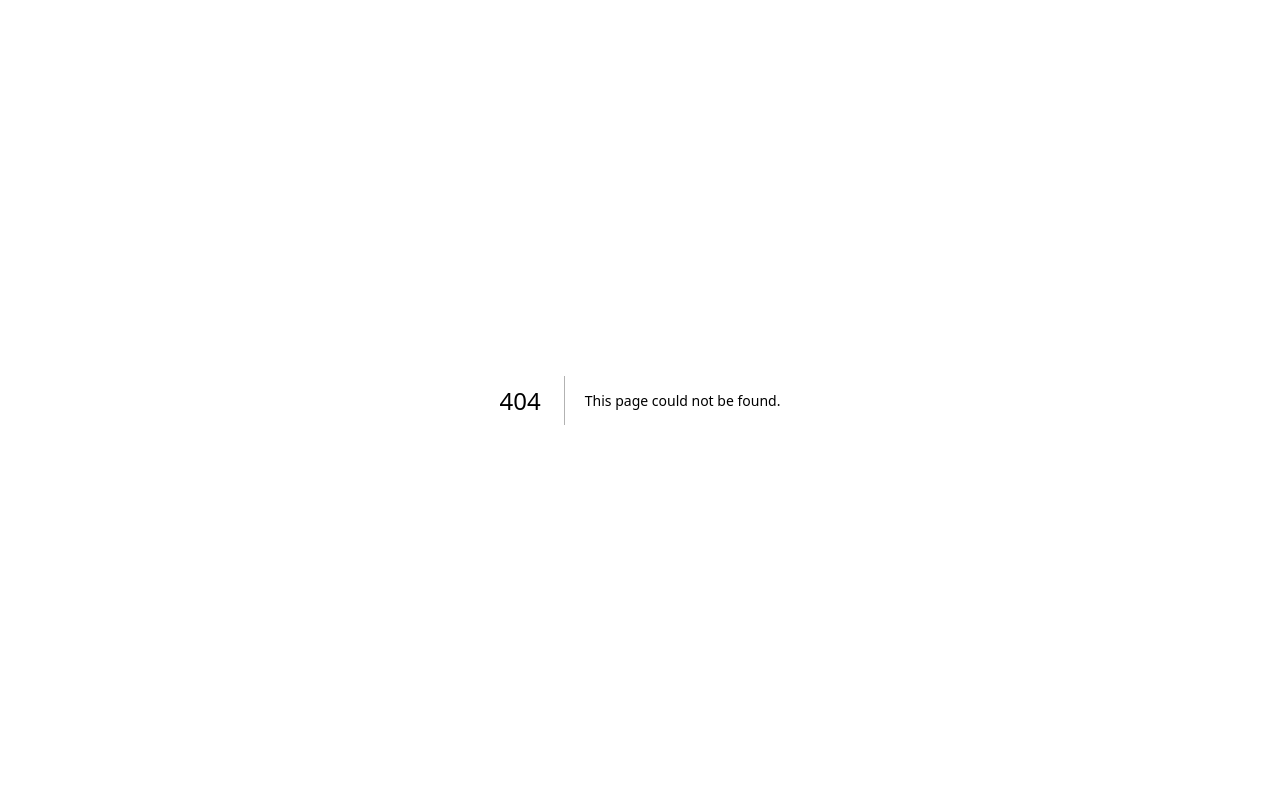
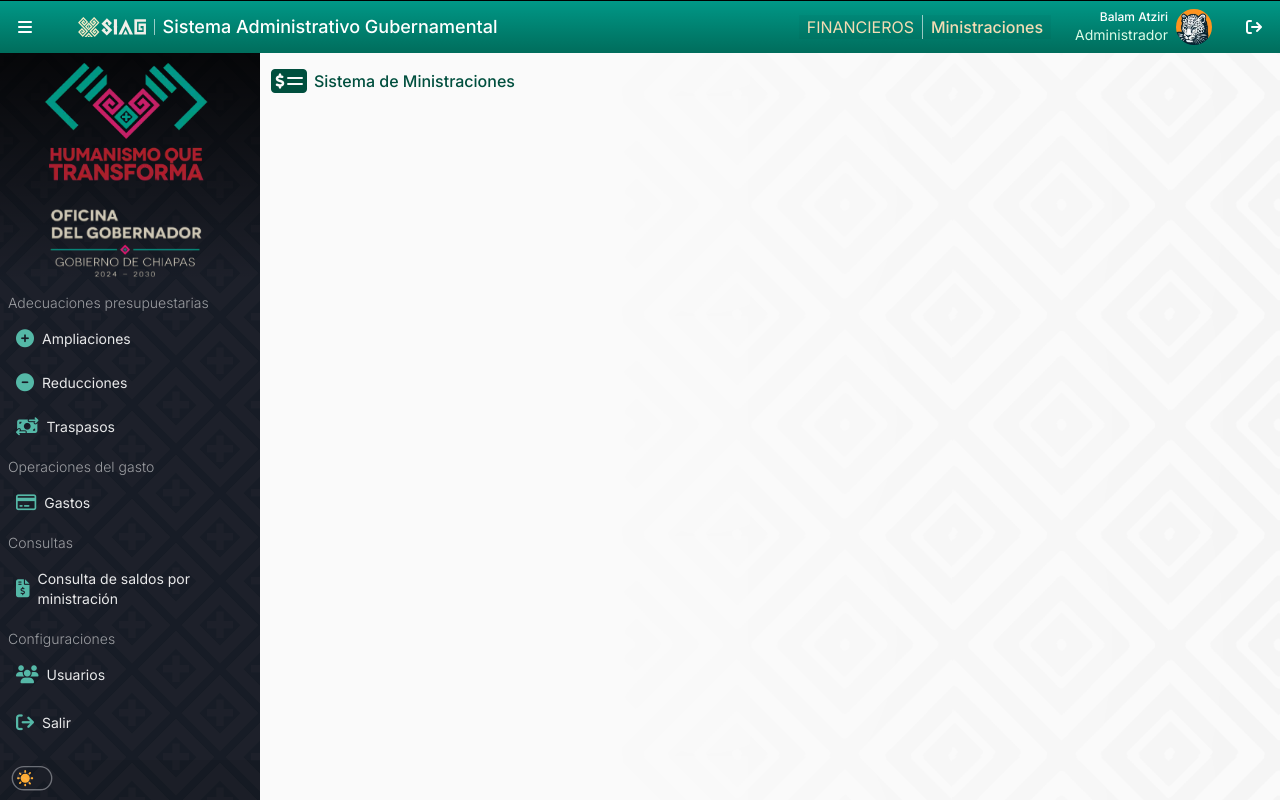
Before and after one commit to maquio369/sag_dev, a Next.js app in the folder ministraciones/: page /home in a window 1280 px wide. Before the commit this address had no page. Built offline with nearby package versions, Linux system fonts and the light colour scheme.

Commit message:
feat: Add home page and update list of protected routes

```diff
--- /dev/null
+++ b/ministraciones/src/app/(dashboard)/home/page.tsx
@@ -0,0 +1,18 @@
+"use client";
+import PersonalListPage from "@/app/(dashboard)/list/personal/page";
+import { useEffect, useState } from "react";
+
+const Home = () => {
+  return (
+    <div className="flex flex-col overflow-auto pb-3">
+      <span className="lblEncabezado ml-4 mt-3">
+        <i className="fa-solid fa-money-check-dollar mr-4 scale-200"></i>
+        Sistema de Ministraciones</span>
+      <div className="flex flex-wrap w-full gap-4 px-4">
+        <hr className="mb-3" />
+      </div>
+    </div>
+  );
+};
+
+export default Home;
--- a/ministraciones/src/components/Menu.tsx
+++ b/ministraciones/src/components/Menu.tsx
@@ -63,7 +63,7 @@ const menuItems = [
       {
         icon: "fa-regular fa-credit-card",
         label: "Gastos",
-        link: "/test",
+        link: "/admin",
         visible: [
           "superadmin",
           "admin",
--- a/ministraciones/src/components/forms/LoginForm.tsx
+++ b/ministraciones/src/components/forms/LoginForm.tsx
@@ -43,7 +43,7 @@ const LoginForm = () => {
             setError(jsonData.message as string);
           } else {
             document.cookie = `access_token=${jsonData.token}; `;//path=/; max-age=3600; secure; SameSite=Strict`;
-            window.location.href = "/sistemas";
+            window.location.href = "/home";
           }
         }
       }}
--- a/ministraciones/src/middleware.ts
+++ b/ministraciones/src/middleware.ts
@@ -1,5 +1,5 @@
 
-const signedInPages = ["/admin2", "/test"];
+const protectedPages = ["/home", "/admin", "/contactos", "/humanos", "/sistemas", "/usuarios", "/test"];
 
 export default function middleware(req: any, res: any) {
 
@@ -7,7 +7,7 @@ export default function middleware(req: any, res: any) {
     let ck = getCookie("access_token", req.cookies.toString());
   } finally {
   }
-  if (signedInPages.find((p) => p === req.nextUrl.pathname)) {
+  if (protectedPages.find((p) => p === req.nextUrl.pathname)) {
     console.log("middleWARE", req.nextUrl.pathname);
     let token = getCookie("access_token", req.cookies.toString());
     if (!token) {
```
